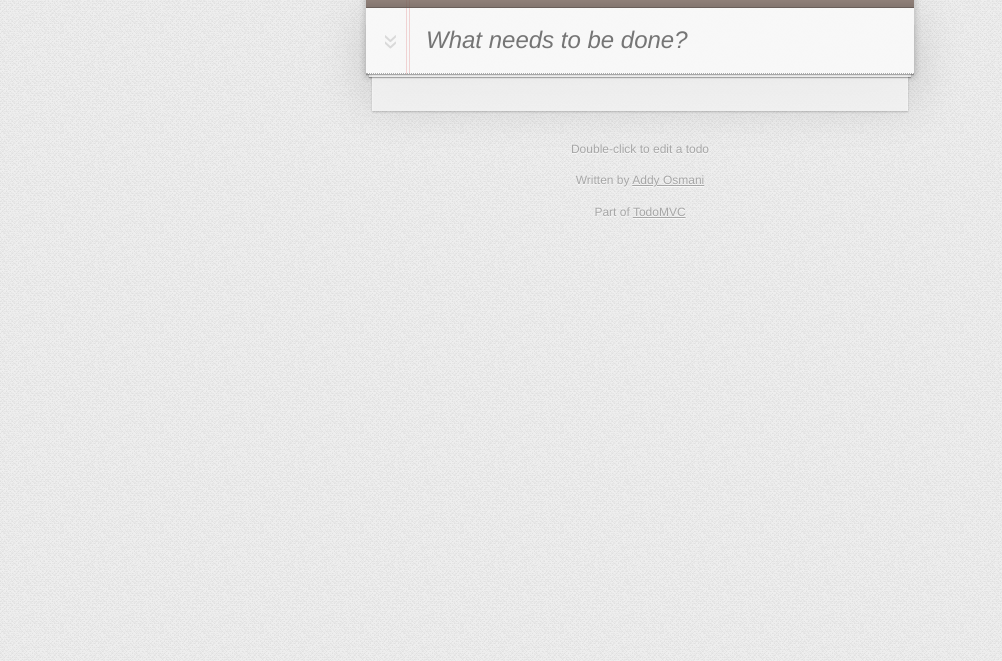
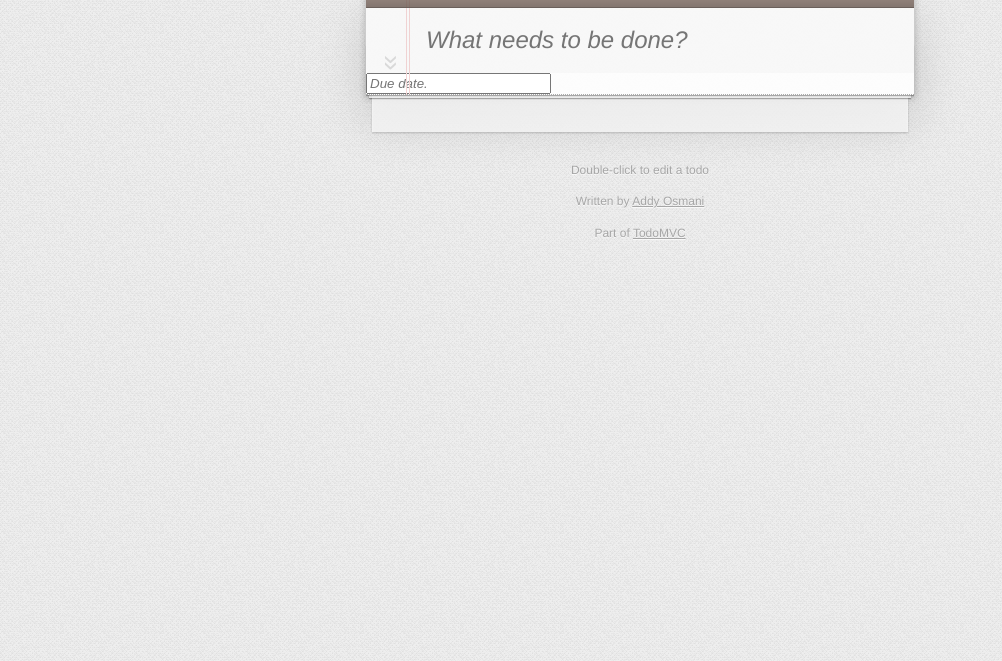
Before and after one commit to turb0charged/todo, a plain HTML site: page index.html in a window 1280 px wide. Shown: the part 139-800 px from the top of the page, without its empty margins (0-1002 px from the left). Drawn offline with Linux system fonts and the light colour scheme.

Commit message:
due date field

```diff
--- a/index.html
+++ b/index.html
@@ -11,6 +11,7 @@
 			<header id="header">
 				<h1>todos</h1>
 				<input id="new-todo" placeholder="What needs to be done?" autofocus>
+				<input id="new-date" placeholder="Due date." autofocus>
 			</header>
 			<section id="main">
 				<input id="toggle-all" type="checkbox">
```
